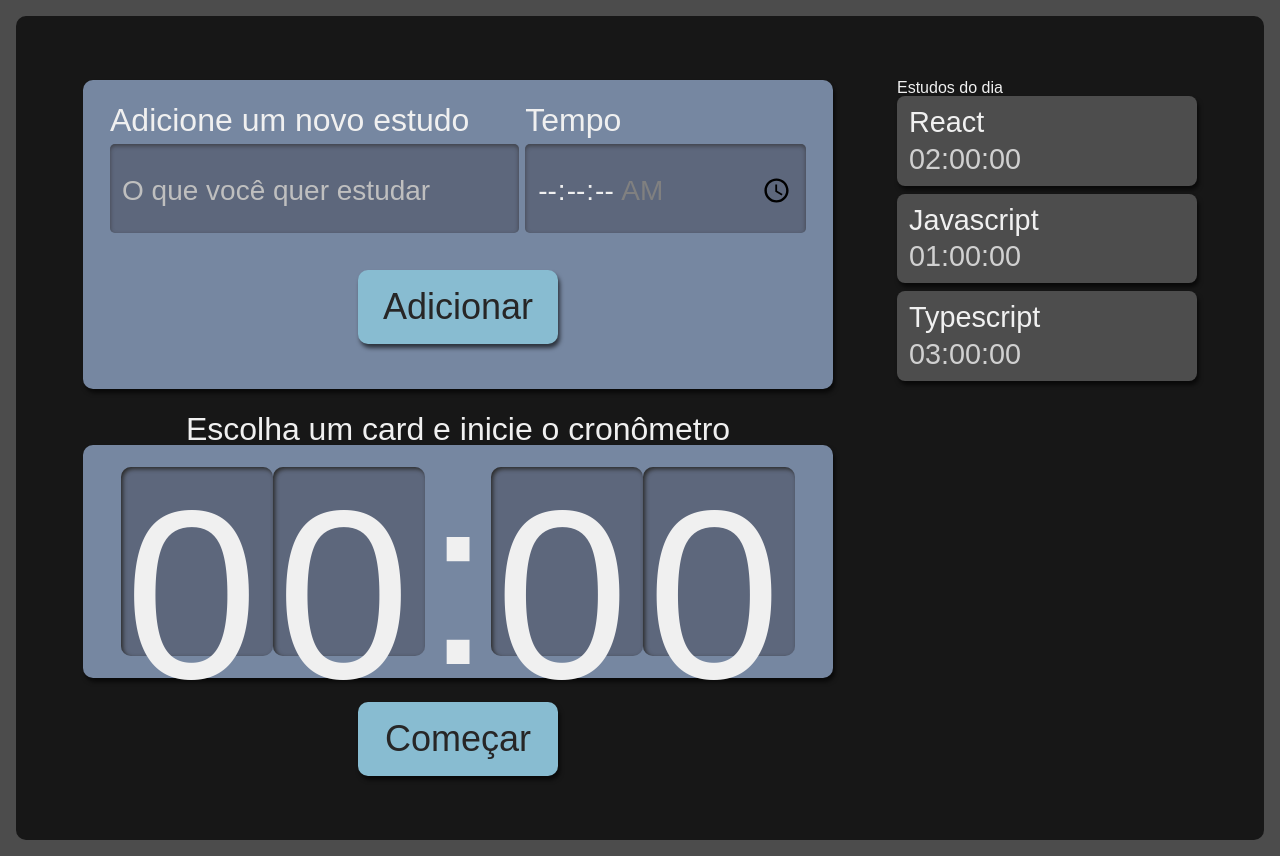
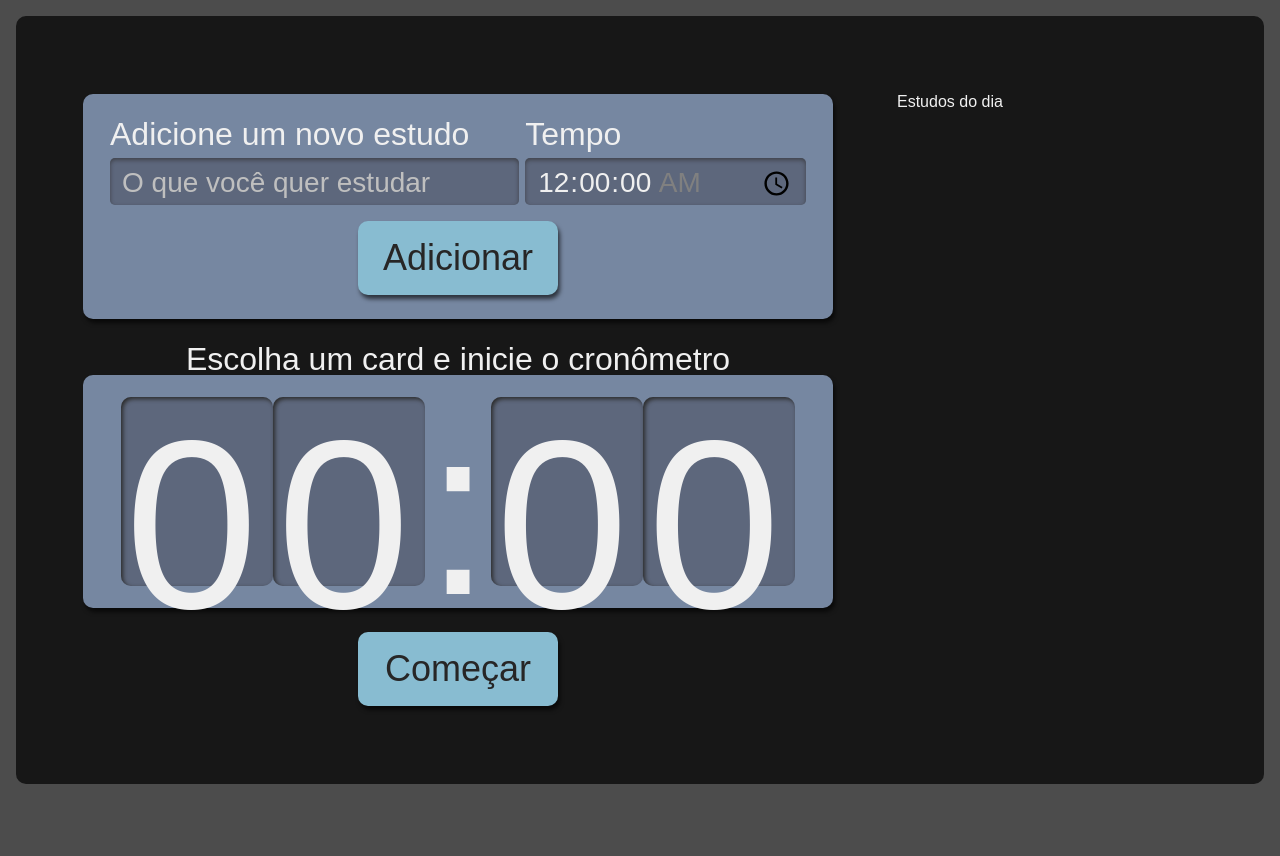
Before and after one commit to lmoraesdev/react-studies, a React (Create React App) app: page / in a window 1280 px wide. After the commit the page ends 800 px from the top, so only its background shows below. Built offline with nearby package versions, Linux system fonts and the light colour scheme.

Commit message:
feat: tarefas e tempo sem armazendo e criando lista

```diff
--- a/package.json
+++ b/package.json
@@ -13,6 +13,7 @@
     "react": "^18.2.0",
     "react-dom": "^18.2.0",
     "react-scripts": "5.0.1",
+    "uuid": "^8.3.2",
     "web-vitals": "^2.1.4"
   },
   "scripts": {
@@ -40,6 +41,7 @@
     ]
   },
   "devDependencies": {
+    "@types/uuid": "^8.3.4",
     "sass": "^1.54.5",
     "typescript": "^4.7.4",
     "typescript-plugin-css-modules": "^3.4.0"
--- a/src/components/Botao/index.tsx
+++ b/src/components/Botao/index.tsx
@@ -1,13 +1,17 @@
-import React from 'react'
-import style from './Botao.module.scss'
-class Botao extends React.Component <{children: React.ReactNode}> {
-  render (): React.ReactNode {
-    return (
-      <button className={style.botao}>
-        {this.props.children}
-      </button>
-    )
-  }
+import React from "react";
+import style from "./Botao.module.scss";
+class Botao extends React.Component<
+	any,
+	{ type?: "button" | "submit" | "reset" | undefined }
+> {
+	render(): React.ReactNode {
+		const { type = "button" } = this.props;
+		return (
+			<button type={type} className={style.botao}>
+				{this.props.children}
+			</button>
+		);
+	}
 }
 
-export default Botao
+export default Botao;
--- a/src/components/Cronometro/Relogio/index.tsx
+++ b/src/components/Cronometro/Relogio/index.tsx
@@ -1,6 +1,6 @@
-import style from './Relogio.module.scss'
+import style from "./Relogio.module.scss";
 
-export default function Relogio(){
+export default function Relogio() {
 	return (
 		<>
 			<span className={style.relogioNumero}>0</span>
@@ -9,5 +9,5 @@
 			<span className={style.relogioNumero}>0</span>
 			<span className={style.relogioNumero}>0</span>
 		</>
-	)
+	);
 }
--- a/src/components/Formulario/index.tsx
+++ b/src/components/Formulario/index.tsx
@@ -1,43 +1,69 @@
-import React from 'react'
-import Botao from '../Botao'
-import style from './Formulario.module.scss'
+import React from "react";
+import { ITarefa } from "../../types/tarefa";
+import Botao from "../Botao";
+import style from "./Formulario.module.scss";
+import { v4 as uuidv4 } from "uuid";
 
-class Formulario extends React.Component {
-  render () {
+class Formulario extends React.Component<{
+	setTarefas: React.Dispatch<React.SetStateAction<ITarefa[]>>;
+}> {
+	state = {
+		tarefa: "",
+		tempo: "00:00",
+	};
+
+	adicionarTarefa(evento: React.FormEvent<HTMLFormElement>) {
+		evento.preventDefault();
+		this.props.setTarefas((tarefasAntigas) => [
+			...tarefasAntigas,
+			{ ...this.state, selecionado: false, completado: false, id: uuidv4() },
+		]);
+		this.setState({
+			tarefa: "",
+			tempo: "00:00",
+		});
+	}
+
+	render() {
 		return (
-      <form className={style.novaTarefa}>
+			<form
+				className={style.novaTarefa}
+				onSubmit={this.adicionarTarefa.bind(this)}
+			>
 				<div className={style.inputContainer}>
-          <label htmlFor="tarefa">
-            Adicione um novo estudo
-          </label>
+					<label htmlFor="tarefa">Adicione um novo estudo</label>
 					<input
 						type="text"
 						name="tarefa"
+						value={this.state.tarefa}
+						onChange={(evento) =>
+							this.setState({ ...this.setState, tarefa: evento.target.value })
+						}
 						id="tarefa"
 						placeholder="O que você quer estudar"
 						required
 					/>
 				</div>
 				<div className={style.inputContainer}>
-					<label htmlFor={style.tempo}>
-						Tempo
-					</label>
+					<label htmlFor={style.tempo}>Tempo</label>
 					<input
 						type="time"
 						step="1"
 						name="tempo"
+						value={this.state.tempo}
+						onChange={(evento) =>
+							this.setState({ ...this.setState, tempo: evento.target.value })
+						}
 						id="tempo"
 						min="00:00:00"
 						max="01:30:00"
 						required
 					/>
 				</div>
-				<Botao>
-					Adicionar
-				</Botao>
+				<Botao type="submit">Adicionar</Botao>
 			</form>
-    )
+		);
 	}
 }
 
-export default Formulario
+export default Formulario;
--- a/src/components/Lista/Item/index.tsx
+++ b/src/components/Lista/Item/index.tsx
@@ -1,15 +1,18 @@
-import React from 'react'
-import style from '../Lista.module.scss'
+import React from "react";
+import { ITarefa } from "../../../types/tarefa";
+import style from "../Lista.module.scss";
 
-export default function Item({tarefa, tempo}: {tarefa:string, tempo:string}){
-	return(
-			<li className={style.item}>
-		<h3>
-			{tarefa}
-		</h3>
-		<span>
-			{tempo}
-		</span>
-	</li>
-	)
+export default function Item({
+	tarefa,
+	tempo,
+	selecionado,
+	completado,
+	id,
+}: ITarefa) {
+	return (
+		<li className={style.item}>
+			<h3>{tarefa}</h3>
+			<span>{tempo}</span>
+		</li>
+	);
 }
--- a/src/components/Lista/index.tsx
+++ b/src/components/Lista/index.tsx
@@ -1,33 +1,18 @@
-import React, { useState } from 'react'
-import Item from './Item'
-import style from './Lista.module.scss'
+import { ITarefa } from "../../types/tarefa";
+import Item from "./Item";
+import style from "./Lista.module.scss";
 
-function Lista () {
-  const [tarefas, setTarefas] = useState( [{
-    tarefa: 'React',
-    tempo: '02:00:00'
-  }, {
-    tarefa: 'Javascript',
-    tempo: '01:00:00'
-  }, {
-    tarefa: 'Typescript',
-    tempo: '03:00:00'
-  }]);
-  return (
+function Lista({ tarefas }: { tarefas: ITarefa[] }) {
+	return (
 		<aside className={style.ListaTarefas}>
-			<h2 onClick={()=> {
-				setTarefas([...tarefas, { tarefa: "Estudar estado", tempo: "05:00:00"}])
-			}}> Estudos do dia </h2>
-				<ul>
-					{tarefas.map((item, index) => (
-						<Item
-							key={index}
-							{...item}
-						/>
-					))}
-				</ul>
+			<h2> Estudos do dia </h2>
+			<ul>
+				{tarefas.map((item, index) => (
+					<Item key={index} {...item} />
+				))}
+			</ul>
 		</aside>
-  )
+	);
 }
 
-export default Lista
+export default Lista;
--- a/src/pages/App.tsx
+++ b/src/pages/App.tsx
@@ -1,17 +1,19 @@
-import React from 'react'
-import Cronometro from '../components/Cronometro'
-import Formulario from '../components/Formulario'
-import Lista from '../components/Lista'
-import style from './App.module.scss'
+import React, { useState } from "react";
+import Cronometro from "../components/Cronometro";
+import Formulario from "../components/Formulario";
+import Lista from "../components/Lista";
+import { ITarefa } from "../types/tarefa";
+import style from "./App.module.scss";
 
-function App () {
-  return (
-    <div className={style.AppStyle}>
-			<Formulario />
-			<Lista />
+function App() {
+	const [tarefas, setTarefas] = useState<ITarefa[]>([]);
+	return (
+		<div className={style.AppStyle}>
+			<Formulario setTarefas={setTarefas} />
+			<Lista tarefas={tarefas} />
 			<Cronometro />
-    </div>
-  )
+		</div>
+	);
 }
 
-export default App
+export default App;
--- /dev/null
+++ b/src/types/tarefa.ts
@@ -0,0 +1,7 @@
+export interface ITarefa {
+	tarefa: string;
+	tempo: string;
+	selecionado: boolean;
+	completado: boolean;
+	id: string;
+}
```
Also changed, not shown: src/components/Cronometro/index.tsx (+8 -8 lines), src/index.tsx (+10 -10 lines), tsconfig.json (+3 -5 lines), 1 other file (tests, documents, lock files or other folders). Lines whose indentation alone changed are shown as unchanged.
